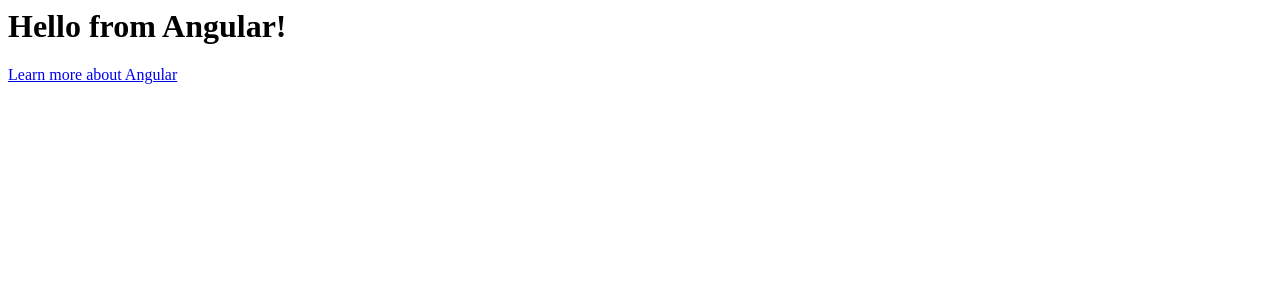
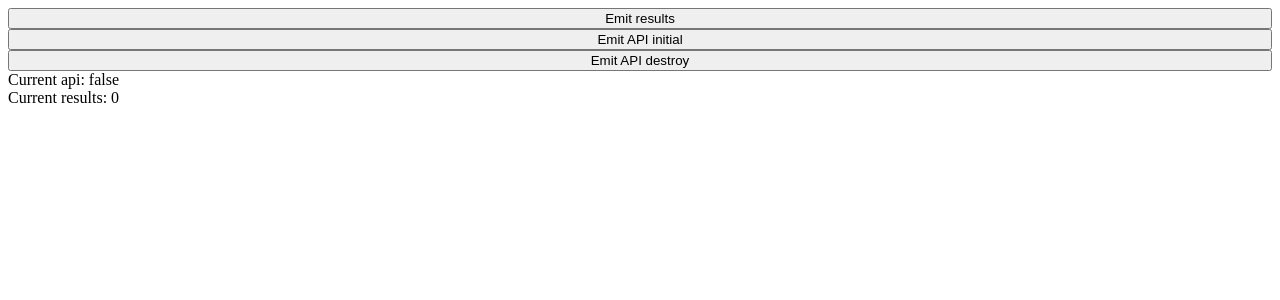
Before and after one commit to ElectroluxV2/angular-rxjs-playground, an Angular app: page / in a window 1280 px wide. Shown: the top 300 px of the page. Built offline with nearby package versions, Linux system fonts and the light colour scheme.

Commit message:
1 file modified, 3 added

```diff
--- a/src/main.ts
+++ b/src/main.ts
@@ -2,20 +2,14 @@
 import { Component } from '@angular/core';
 import { CommonModule } from '@angular/common';
 import { bootstrapApplication } from '@angular/platform-browser';
+import { MainComponent } from './main/main.component';
 
 @Component({
   selector: 'my-app',
   standalone: true,
-  imports: [CommonModule],
-  template: `
-    <h1>Hello from {{name}}!</h1>
-    <a target="_blank" href="https://angular.io/start">
-      Learn more about Angular
-    </a>
-  `,
+  imports: [CommonModule, MainComponent],
+  template: `<main-component/>`,
 })
-export class App {
-  name = 'Angular';
-}
+export class App {}
 
 bootstrapApplication(App);
--- /dev/null
+++ b/src/main/main.component.html
@@ -0,0 +1,10 @@
+<button (click)="nextResults()">Emit results</button>
+<button (click)="nextApiInitial()">Emit API initial</button>
+<button (click)="nextApiDestroy()">Emit API destroy</button>
+
+<span>Current api: {{ agGridApi$ | async }}</span>
+<span>Current results: {{ results$ | async }}</span>
+
+<ol>
+  <li *ngFor="let log of logs">{{ log }}</li>
+</ol>
--- /dev/null
+++ b/src/main/main.component.scss
@@ -0,0 +1,4 @@
+:host {
+  display: grid;
+  grid-template-columns: repeat(1fr, 3);
+}
--- /dev/null
+++ b/src/main/main.component.ts
@@ -0,0 +1,60 @@
+import { CommonModule } from '@angular/common';
+import { Component } from '@angular/core';
+import {
+  BehaviorSubject,
+  combineLatest,
+  filter,
+  ReplaySubject,
+  Subject,
+  withLatestFrom,
+} from 'rxjs';
+
+@Component({
+  selector: 'main-component',
+  standalone: true,
+  imports: [CommonModule],
+  templateUrl: './main.component.html',
+  styleUrls: ['./main.component.scss'],
+})
+export class MainComponent {
+  private lastResults = 0;
+  protected readonly results$ = new BehaviorSubject<number>(0);
+
+  protected readonly agGridApi$ = new BehaviorSubject<boolean>(false);
+  private readonly usableAgGridApi$ = this.agGridApi$.pipe(
+    filter((x) => x === true)
+  );
+
+  protected logs: string[] = [];
+
+  public constructor() {
+    combineLatest([
+      this.results$,
+      this.agGridApi$.pipe(filter((x) => x === true)),
+    ]).subscribe(([a, b]) => {
+      this.log(`Combine latest results: ${a}, api avaliable: ${b}`);
+    });
+
+    // this.results$
+    //   .pipe(withLatestFrom(this.usableAgGridApi$))
+    //   .subscribe(([a, b]) => {
+    //     this.log(`With latest a: ${a}, b: ${b}`);
+    //   });
+  }
+
+  protected nextResults(): void {
+    this.results$.next(++this.lastResults);
+  }
+
+  protected nextApiInitial(): void {
+    this.agGridApi$.next(true);
+  }
+
+  protected nextApiDestroy(): void {
+    this.agGridApi$.next(false);
+  }
+
+  protected log(message: string): void {
+    this.logs = this.logs.concat(message);
+  }
+}
```
